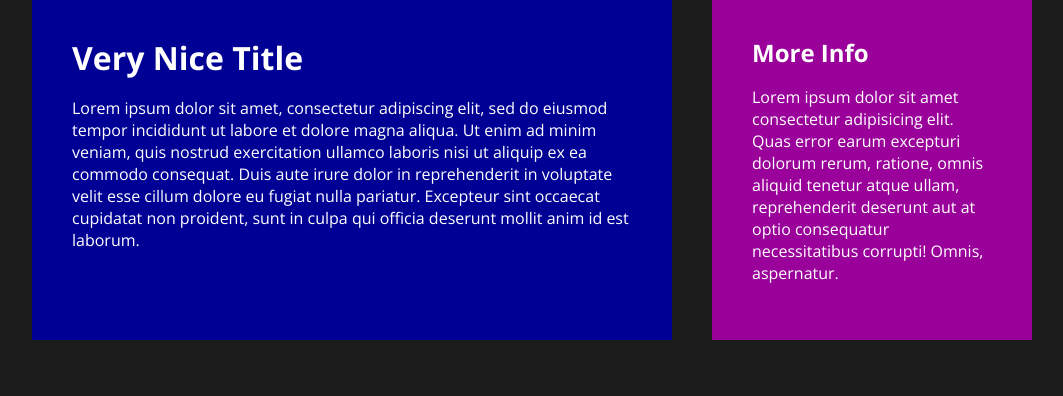
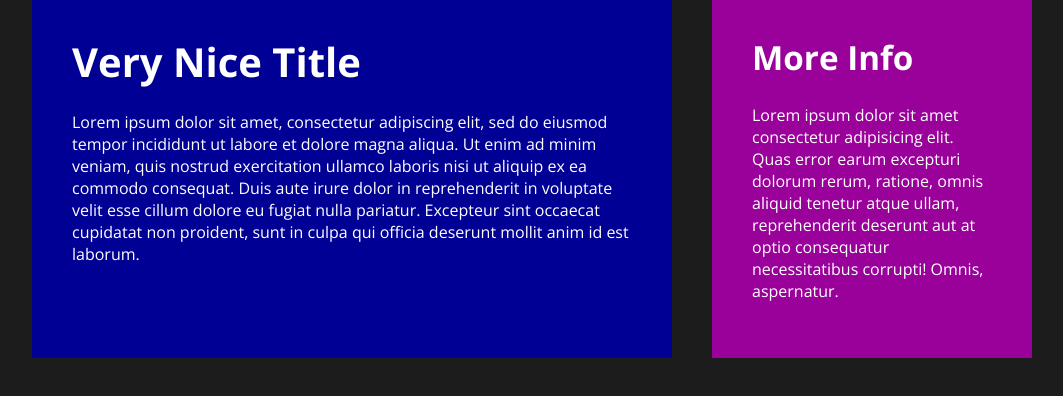
Before and after one commit to psychokot11/Sass-BEM-ResponsiveDesign, a plain HTML site: page app/index.html in a window 1280 px wide. Shown: the whole page, without its empty margins (108-1171 px from the left). Drawn offline with nearby package versions, Linux system fonts and the light colour scheme.

Commit message:
Changed the font size unit to rem

```diff
--- a/app/scss/globals/_typography.scss
+++ b/app/scss/globals/_typography.scss
@@ -6,7 +6,17 @@ h3 {
   margin-top: 0;
 }
 
+h1 {
+  font-size: clamp(1.75rem, 1rem + 2vw, 2.5rem);
+}
+
+h2 {
+  font-size: clamp(1.375rem, 0.875rem + 1.5vw, 2.25rem);
+}
+
 p {
+  // font-size: calc(12px + 0.5vw);
+  font-size: 1rem;
   margin-top: 0;
 }
 
```
Also changed, not shown: dist/style.css, 1 other file.
